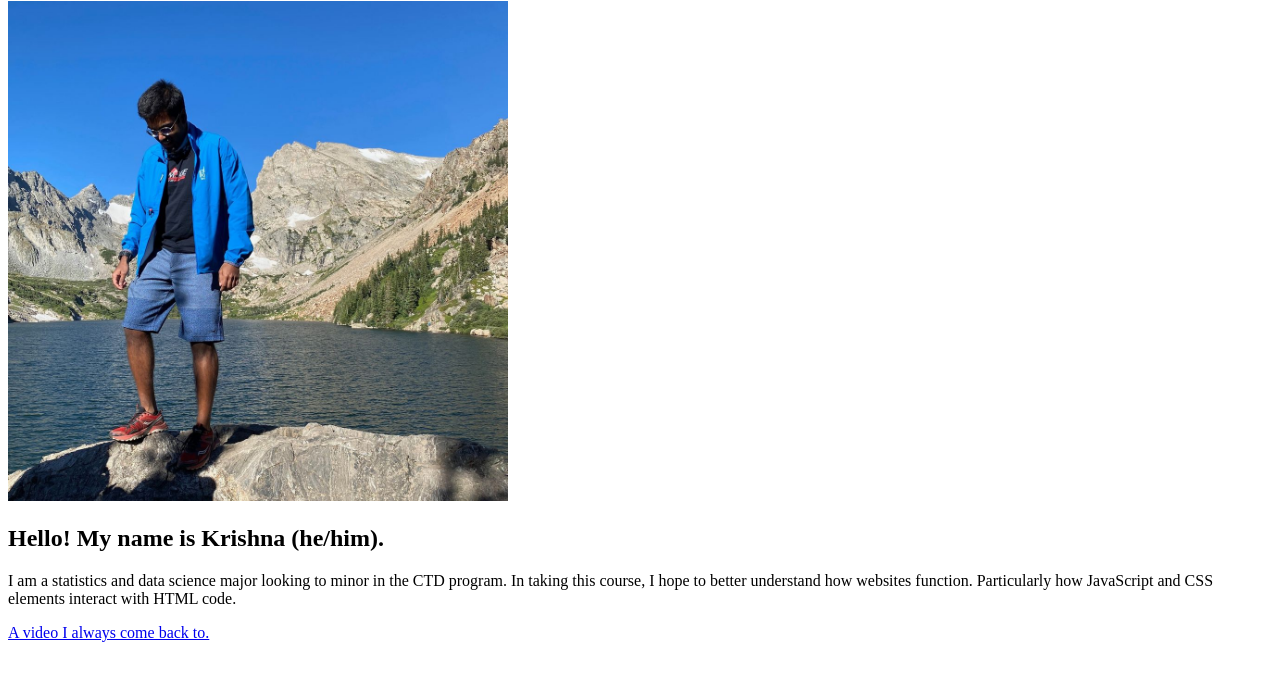
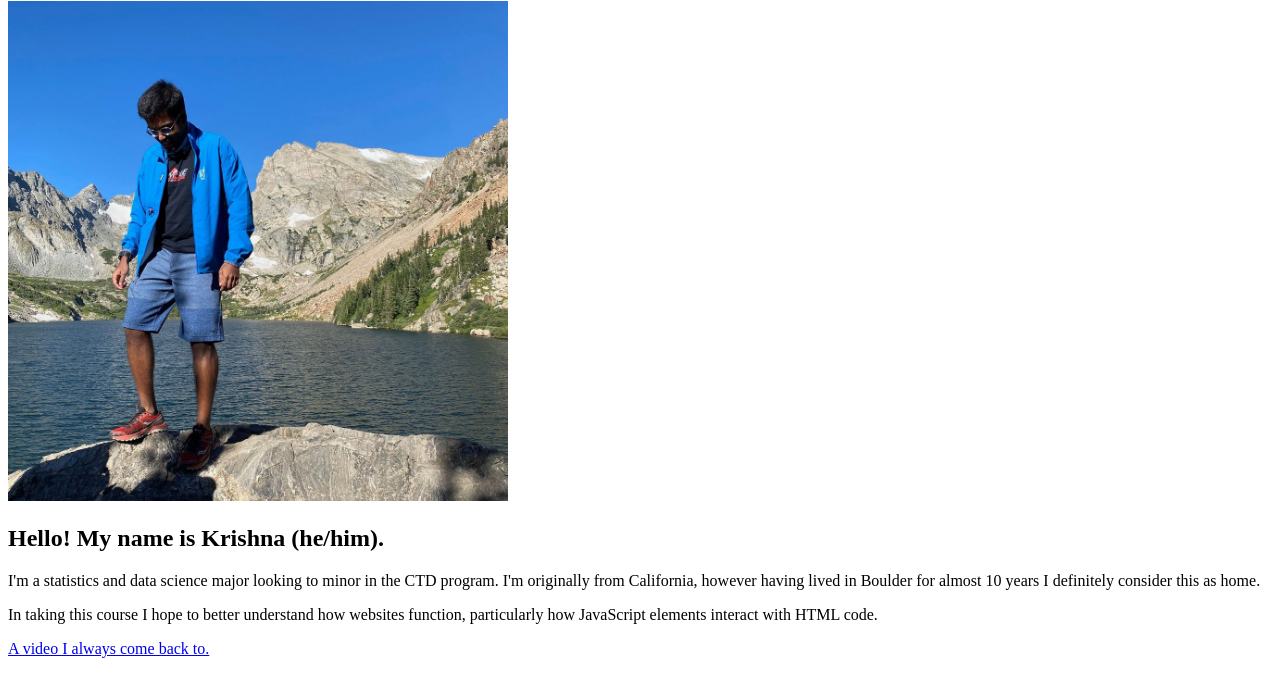
Before and after one commit to sura8662/sura8662.github.io, a plain HTML site: page WA/WA2.html in a window 1280 px wide. Shown: the part 79-776 px from the top of the page. Drawn offline with Linux system fonts and the light colour scheme.

Commit message:
WA2 updated

```diff
--- a/WA/WA2.html
+++ b/WA/WA2.html
@@ -7,7 +7,8 @@
         <h1>About Me</h1>
         <img src="../IMG/profile.jpg" alt="Profile Picture" width="500" height="500">
         <h2>Hello! My name is Krishna (he/him).</h2>
-        <p>I am a statistics and data science major looking to minor in the CTD program. In taking this course, I hope to better understand how websites function. Particularly how JavaScript and CSS elements interact with HTML code.</p>
+        <p>I'm a statistics and data science major looking to minor in the CTD program. I'm originally from California, however having lived in Boulder for almost 10 years I definitely consider this as home.</p>
+        <p>In taking this course I hope to better understand how websites function, particularly how JavaScript elements interact with HTML code.</p>
 
         <a href="https://www.youtube.com/watch?v=xnWKz7Cthkk">A video I always come back to.</a>
     </body>
```
